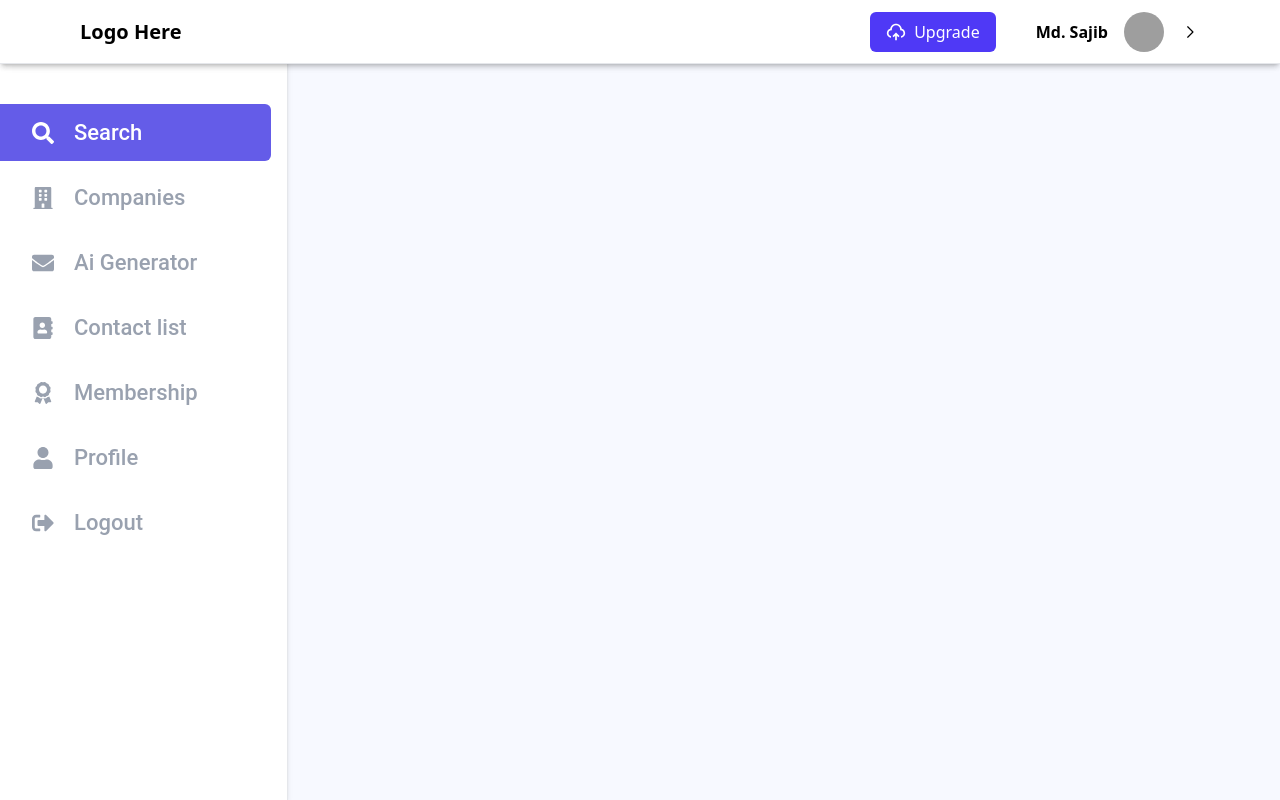
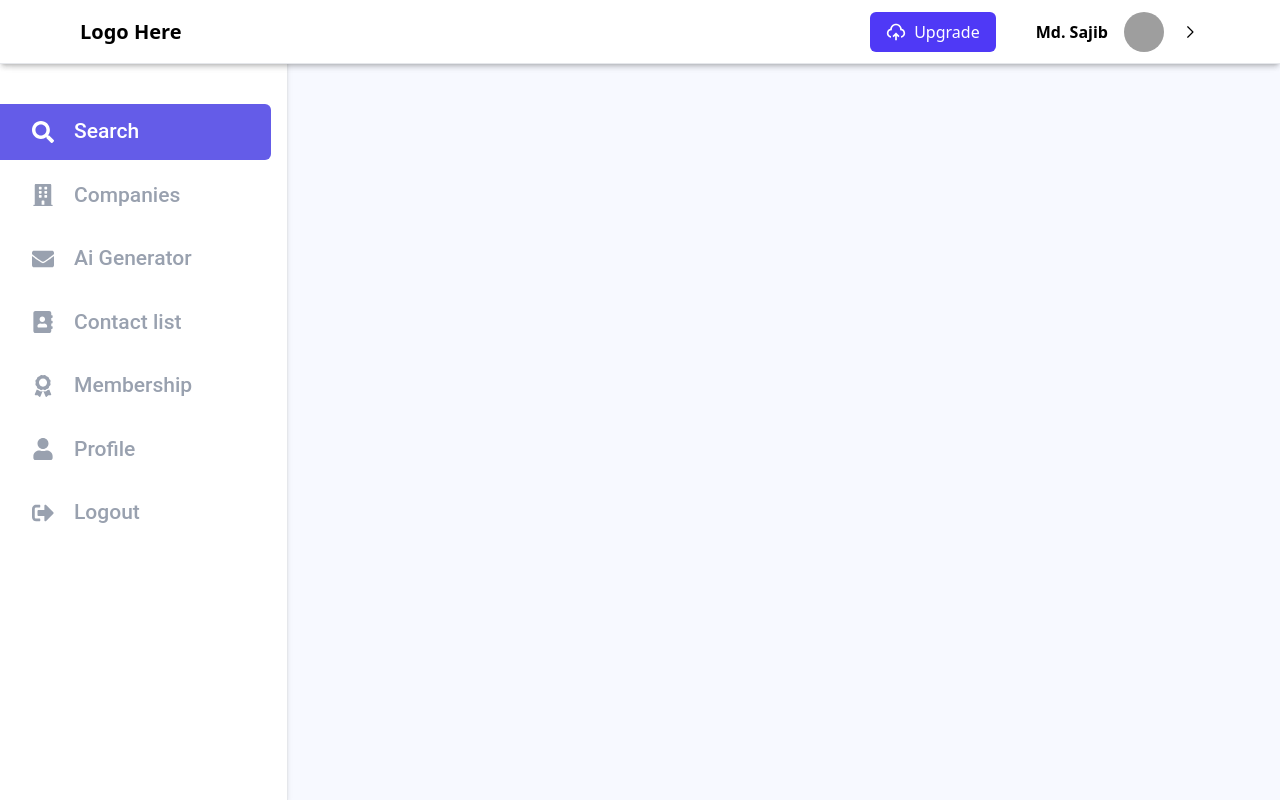
Before and after one commit to MohammedRasif/Tommy, a React (Vite) app: page /dashboard in a window 1280 px wide. Built offline with nearby package versions, Linux system fonts and the light colour scheme; grey boxes are pictures that could not be loaded.

Commit message:
create some new

```diff
--- a/src/component/UserDashboard/UserDashboardSidebar/UserDashboardSidebar.jsx
+++ b/src/component/UserDashboard/UserDashboardSidebar/UserDashboardSidebar.jsx
@@ -36,7 +36,7 @@ const UserDashboardSidebar = ({ isSidebarOpen, setIsSidebarOpen }) => {
           }`}
         >
           <span className="text-[22px]">{item.icon}</span>
-          <span className="text-[22px] font-medium">{item.text}</span>
+          <span className="text-[21px] font-medium">{item.text}</span>
         </button>
       ))}
     </div>
```
